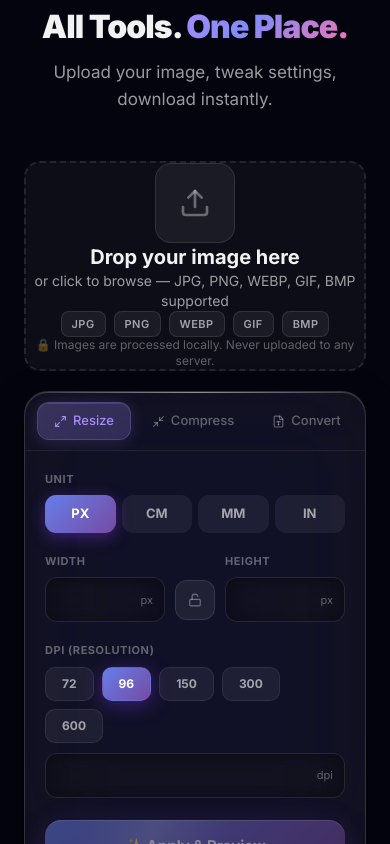
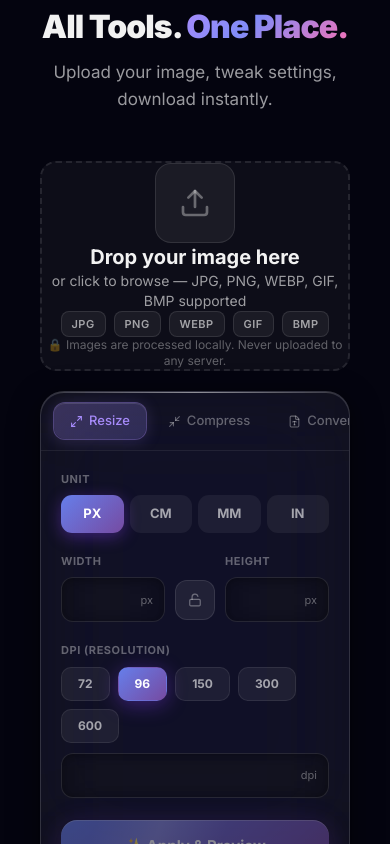
Before and after one commit to k4hav/Pixel-Perfect, a Next.js app: page / in a window 390 px wide. Shown: the part 1156-2000 px from the top of the page. Built offline with nearby package versions, Linux system fonts and the light colour scheme.

Commit message:
fix: rounding bug in unit inputs, add JPG format, improve responsiveness

```diff
--- a/src/app/globals.css
+++ b/src/app/globals.css
@@ -529,3 +529,72 @@ input[type="range"]:hover { background: rgba(255,255,255,0.16); }
   background: linear-gradient(135deg, rgba(255,255,255,0.03) 0%, transparent 60%);
   pointer-events: none;
 }
+
+/* ═══════════════════════════════════════════════════════
+   RESPONSIVE — Mobile First
+═══════════════════════════════════════════════════════ */
+
+@media (max-width: 768px) {
+  /* Navbar */
+  nav > div { padding: 0 16px !important; }
+
+  /* Hero section */
+  .hero-section { padding-top: 80px !important; min-height: 70vh !important; }
+  .hero-title { font-size: clamp(28px, 8vw, 52px) !important; line-height: 1.15 !important; }
+  .hero-subtitle { font-size: 15px !important; }
+  .hero-badges { flex-wrap: wrap; gap: 8px !important; justify-content: center !important; }
+
+  /* Upload zone */
+  .upload-zone { padding: 32px 20px !important; min-height: 180px !important; }
+
+  /* Tool Panel tabs — scroll horizontally on small screens */
+  .tab-row { overflow-x: auto; -webkit-overflow-scrolling: touch; scrollbar-width: none; padding-bottom: 4px; }
+  .tab-row::-webkit-scrollbar { display: none; }
+  .tab-btn { white-space: nowrap; min-width: 80px; }
+
+  /* Width + Height inputs — stack vertically on very small screens */
+  .dimension-row { flex-direction: column !important; gap: 12px !important; }
+
+  /* Unit switcher pills — fit in one row */
+  .unit-row { gap: 4px !important; }
+  .unit-row button { padding: 7px 6px !important; font-size: 11px !important; }
+
+  /* Result panel — single column */
+  .result-grid { flex-direction: column !important; }
+
+  /* How it works cards — single column */
+  .how-grid { grid-template-columns: 1fr !important; }
+
+  /* Footer — stack vertically */
+  .footer-links { flex-direction: column; gap: 12px !important; text-align: center; }
+
+  /* Generic: constrain all containers */
+  [style*="maxWidth: '780px'"],
+  [style*="max-width: 780px"] {
+    padding-left: 16px !important;
+    padding-right: 16px !important;
+  }
+
+  /* Buttons full-width on mobile */
+  .btn-mobile-full { width: 100% !important; justify-content: center !important; }
+}
+
+@media (max-width: 480px) {
+  .hero-title { font-size: clamp(24px, 9vw, 36px) !important; }
+  .hero-stats { flex-direction: column; gap: 12px !important; }
+
+  /* DPI presets — smaller pills */
+  .dpi-row button { padding: 5px 10px !important; font-size: 11px !important; }
+
+  /* Format selector — 2 columns */
+  .format-grid { grid-template-columns: 1fr 1fr !important; }
+
+  /* Glass cards — reduce padding */
+  .glass-card { padding: 16px !important; border-radius: 16px !important; }
+}
+
+@media (min-width: 769px) and (max-width: 1024px) {
+  /* Tablet adjustments */
+  .hero-title { font-size: clamp(36px, 5vw, 56px) !important; }
+  [style*="maxWidth: '780px'"] { padding: 0 24px !important; }
+}
--- a/src/components/ToolPanel.jsx
+++ b/src/components/ToolPanel.jsx
@@ -13,7 +13,7 @@ const TABS = [
 ];
 const UNITS = ['px', 'cm', 'mm', 'in'];
 const DPI_PRESETS = [72, 96, 150, 300, 600];
-const FORMAT_OPTIONS = ['JPEG', 'PNG', 'WEBP', 'PDF'];
+const FORMAT_OPTIONS = ['JPEG', 'JPG', 'PNG', 'WEBP', 'PDF'];
 
 /* ─── Shared styles (defined OUTSIDE component so they're stable) ─── */
 const inputBase = {
@@ -70,16 +70,17 @@ function RangeSlider({ label, value, onChange, min, max, unit }) {
   );
 }
 
-/* ─── Number input — uses LOCAL state while typing, commits on blur ─── */
-function NumInput({ label, value, onChange, step = 1, suffix }) {
-  // Keep a local string the user is actively typing; only convert on blur
-  const [localVal, setLocalVal] = useState(String(value ?? ''));
+/* ─── Number input — dumb display, parent owns the display string ─── */
+// displayValue = the string shown (raw typed or converted)
+// onCommit(rawString) = called on blur/enter with the raw typed string
+function NumInput({ label, displayValue, onCommit, step = 1, suffix }) {
+  const [localVal, setLocalVal] = useState(String(displayValue ?? ''));
   const [focused, setFocused] = useState(false);
 
-  // When external value changes (e.g. aspect ratio update), sync if not focused
+  // Sync when parent updates display (unit switch, aspect ratio, etc.)
   useEffect(() => {
-    if (!focused) setLocalVal(String(value ?? ''));
-  }, [value, focused]);
+    if (!focused) setLocalVal(String(displayValue ?? ''));
+  }, [displayValue, focused]);
 
   return (
     <div style={{ flex: 1 }}>
@@ -88,21 +89,21 @@ function NumInput({ label, value, onChange, step = 1, suffix }) {
         <input
           type="number"
           step={step}
-          value={focused ? localVal : (value ?? '')}
+          value={focused ? localVal : (displayValue ?? '')}
           onChange={e => setLocalVal(e.target.value)}
           onFocus={e => {
             setFocused(true);
-            setLocalVal(String(value ?? ''));
+            setLocalVal(String(displayValue ?? ''));
             setTimeout(() => e.target.select(), 0);
             focusIn(e);
           }}
           onBlur={e => {
             setFocused(false);
-            onChange(e.target.value);  // commit on blur
+            onCommit(e.target.value); // parent stores raw string
             focusOut(e);
           }}
           onKeyDown={e => {
-            if (e.key === 'Enter') { e.target.blur(); }
+            if (e.key === 'Enter') e.target.blur();
           }}
           style={inputBase}
         />
@@ -123,6 +124,8 @@ function NumInput({ label, value, onChange, step = 1, suffix }) {
 export default function ToolPanel({ image, onProcess, processing }) {
   const [activeTab, setActiveTab] = useState('resize');
   const [unit, setUnit] = useState('px');
+  const [displayW, setDisplayW] = useState('');
+  const [displayH, setDisplayH] = useState('');
   const [settings, setSettings] = useState({
     width: '', height: '', maintainAspect: false, dpi: 96, customDpi: '',
     quality: 85, targetSizeKB: '', targetSizeUnit: 'KB',
@@ -130,8 +133,13 @@ export default function ToolPanel({ image, onProcess, processing }) {
     sharpness: 0, saturation: 100, rotation: 0, flipH: false, flipV: false,
   });
 
+  // When image loads, set initial px & display values
   useEffect(() => {
-    if (image) setSettings(s => ({ ...s, width: image.width || '', height: image.height || '' }));
+    if (image) {
+      setSettings(s => ({ ...s, width: image.width || '', height: image.height || '' }));
+      setDisplayW(String(image.width || ''));
+      setDisplayH(String(image.height || ''));
+    }
   }, [image]);
 
   const toUnit = useCallback((px) => {
@@ -155,14 +163,29 @@ export default function ToolPanel({ image, onProcess, processing }) {
     }
   }, [unit, settings.dpi]);
 
+  // When unit or DPI changes, recompute display values from stored px
+  useEffect(() => {
+    setDisplayW(unit === 'px' ? String(settings.width) : String(toUnit(settings.width)));
+    setDisplayH(unit === 'px' ? String(settings.height) : String(toUnit(settings.height)));
+  }, [unit, settings.dpi]); // eslint-disable-line
+
   const update = useCallback((key, val) => setSettings(s => {
     const next = { ...s, [key]: val };
-    if (key === 'width' && s.maintainAspect && image && image.width)
-      next.height = Math.round(val / (image.width / image.height));
-    if (key === 'height' && s.maintainAspect && image && image.height)
-      next.width = Math.round(val * (image.width / image.height));
+    if (key === 'width' && s.maintainAspect && image && image.width) {
+      const newH = Math.round(val / (image.width / image.height));
+      next.height = newH;
+      // Update height display too
+      const displayH = unit === 'px' ? String(newH) : String(toUnit(newH));
+      setDisplayH(displayH);
+    }
+    if (key === 'height' && s.maintainAspect && image && image.height) {
+      const newW = Math.round(val * (image.width / image.height));
+      next.width = newW;
+      const displayW = unit === 'px' ? String(newW) : String(toUnit(newW));
+      setDisplayW(displayW);
+    }
     return next;
-  }), [image]);
+  }), [image, unit, settings.dpi]); // eslint-disable-line
 
   /* ─ RESIZE tab ─ */
   const renderResize = () => (
@@ -190,8 +213,11 @@ export default function ToolPanel({ image, onProcess, processing }) {
       <div style={{ display: 'flex', gap: '10px', alignItems: 'flex-end' }}>
         <NumInput
           label="Width"
-          value={unit === 'px' ? settings.width : toUnit(settings.width)}
-          onChange={val => update('width', fromUnit(val))}
+          displayValue={displayW}
+          onCommit={val => {
+            setDisplayW(val); // keep exactly what user typed
+            update('width', fromUnit(val));
+          }}
           step={unit === 'px' ? 1 : 0.01}
           suffix={unit}
         />
@@ -209,8 +235,11 @@ export default function ToolPanel({ image, onProcess, processing }) {
         </motion.button>
         <NumInput
           label="Height"
-          value={unit === 'px' ? settings.height : toUnit(settings.height)}
-          onChange={val => update('height', fromUnit(val))}
+          displayValue={displayH}
+          onCommit={val => {
+            setDisplayH(val); // keep exactly what user typed
+            update('height', fromUnit(val));
+          }}
           step={unit === 'px' ? 1 : 0.01}
           suffix={unit}
         />
@@ -222,12 +251,12 @@ export default function ToolPanel({ image, onProcess, processing }) {
         <div style={{ display: 'flex', flexWrap: 'wrap', gap: '8px', marginBottom: '10px' }}>
           {DPI_PRESETS.map(d => (
             <Pill key={d} label={String(d)} active={settings.dpi === d && !settings.customDpi}
-              onClick={() => update('dpi', d)} />
+              onClick={() => { update('dpi', d); setSettings(s => ({ ...s, customDpi: '' })); }} />
           ))}
         </div>
         <NumInput
-          value={settings.customDpi}
-          onChange={val => { update('customDpi', val); if (val) update('dpi', Number(val)); }}
+          displayValue={settings.customDpi}
+          onCommit={val => { update('customDpi', val); if (val) update('dpi', Number(val)); }}
           suffix="dpi"
           step={1}
         />
```
